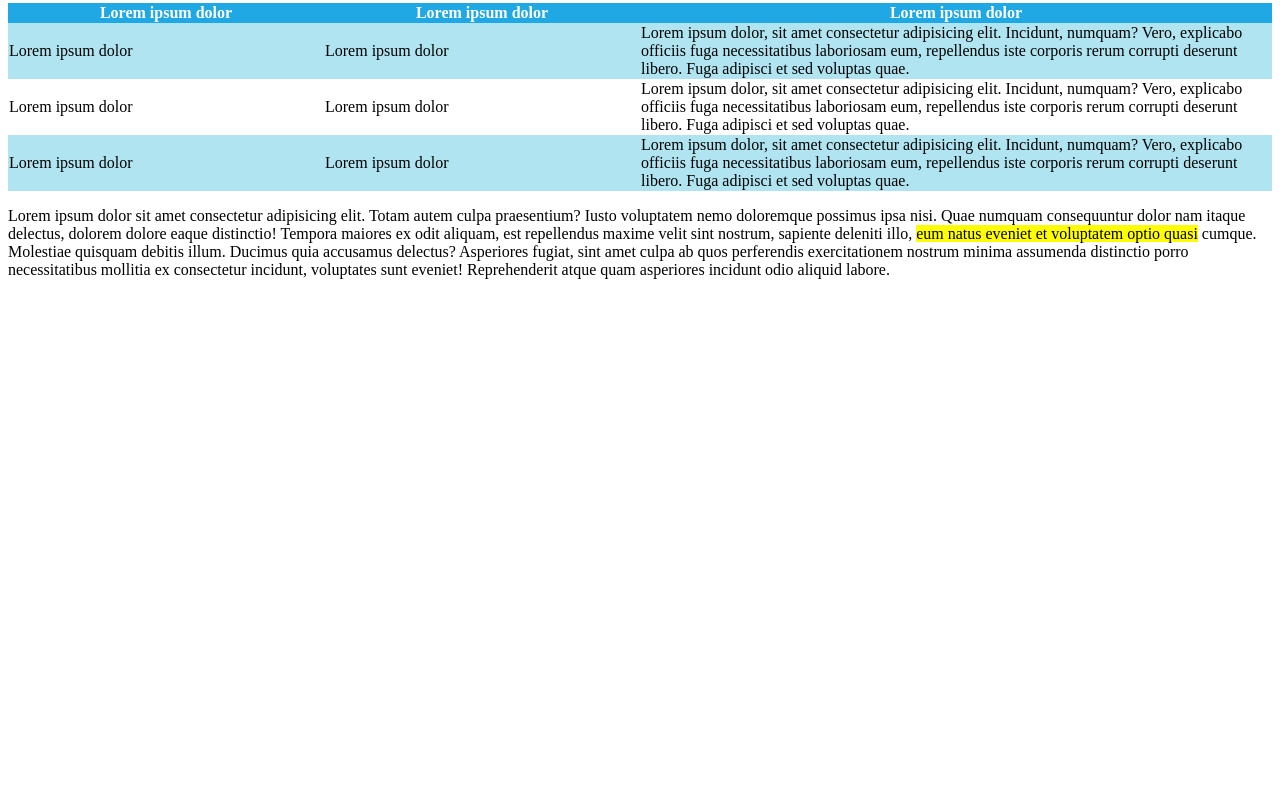
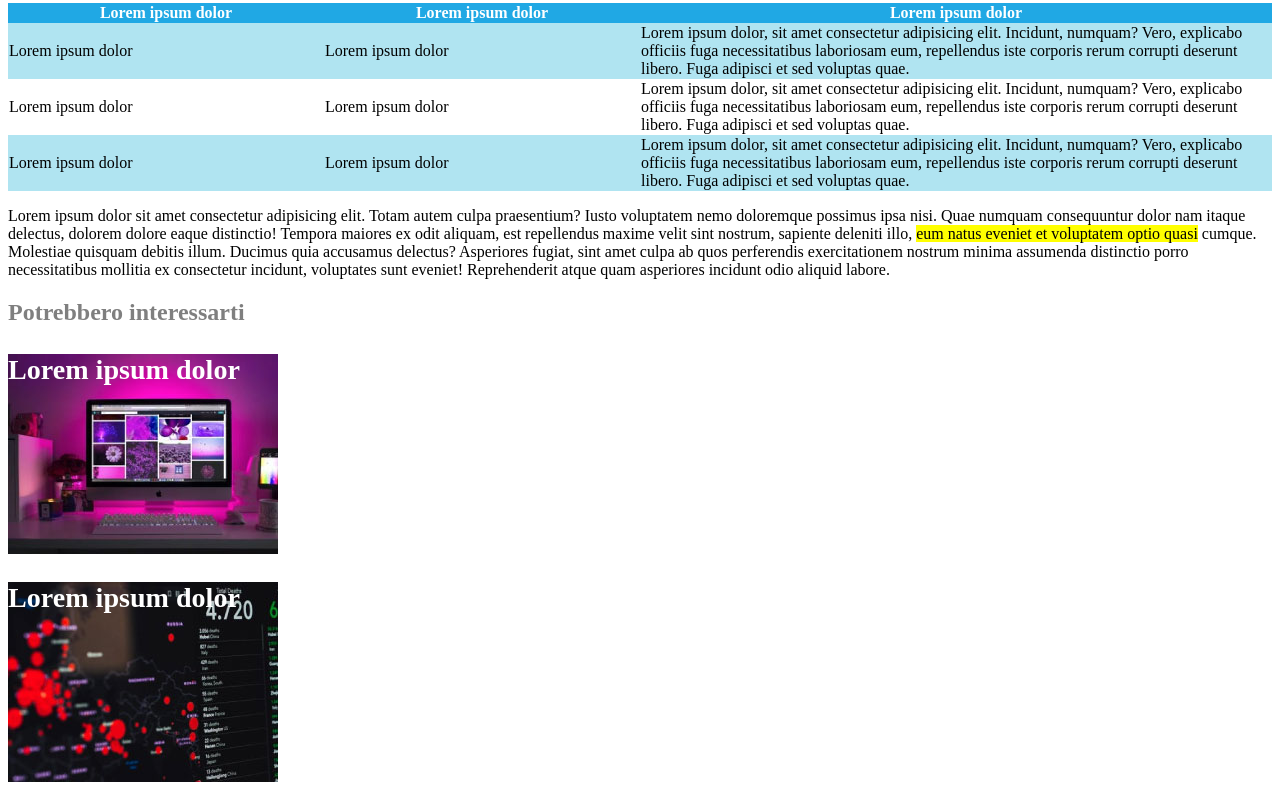
Before and after one commit to rc2pc2/html-css-booleaner, a plain HTML site: page index.html in a window 1280 px wide. Shown: the part 826-1628 px from the top of the page. Before the commit the page ends 1121 px from the top, so only its background shows below. Drawn offline with Linux system fonts and the light colour scheme.

Commit message:
implemented index.html footer element

```diff
--- a/index.html
+++ b/index.html
@@ -48,7 +48,7 @@
             </ul>
 
             <table>
-                <thead>
+                <thead class="font-color-white">
                     <tr>
                         <th class="width-25">
                             Lorem ipsum dolor
@@ -104,12 +104,19 @@
                 Asperiores fugiat, sint amet culpa ab quos perferendis exercitationem nostrum minima assumenda distinctio porro necessitatibus mollitia ex consectetur incidunt, voluptates sunt eveniet! Reprehenderit atque quam asperiores incidunt odio aliquid labore.
             </p>
         </section>
-
     </main>
 
     <!-- Footer che inizia con "Potrebbero interessarti" -->
     <footer>
-
+        <h2 class="font-light-grey">
+            Potrebbero interessarti
+            <div id="image-monitor" class="footer-image">
+                <h3 class="font-color-white">Lorem ipsum dolor</h3>
+            </div>
+            <div id="image-graph" class="footer-image">
+                <h3 class="font-color-white">Lorem ipsum dolor</h3>
+            </div>
+        </h2>
     </footer>
 </body>
 </html>
--- a/style/style.css
+++ b/style/style.css
@@ -12,7 +12,6 @@ table{
 }
 
 thead{
-    color: white;
     background-color: #20a8e4;
 }
 
@@ -27,6 +26,10 @@ thead{
 
 .font-light-blue{
     color: #25aae4;
+}
+
+.font-color-white{
+    color: white;
 }
 
 .caption{
@@ -44,3 +47,18 @@ thead{
 .bg-light-blue{
     background-color: #b0e4f1;
 }
+
+.footer-image{
+    height: 200px;
+    width: 270px;
+    /* border: 5px solid blue; */
+}
+
+#image-monitor{
+    background-image: url('../img/monitor.jpg');
+}
+
+
+#image-graph{
+    background-image: url('../img/graph.jpg');
+}
```
